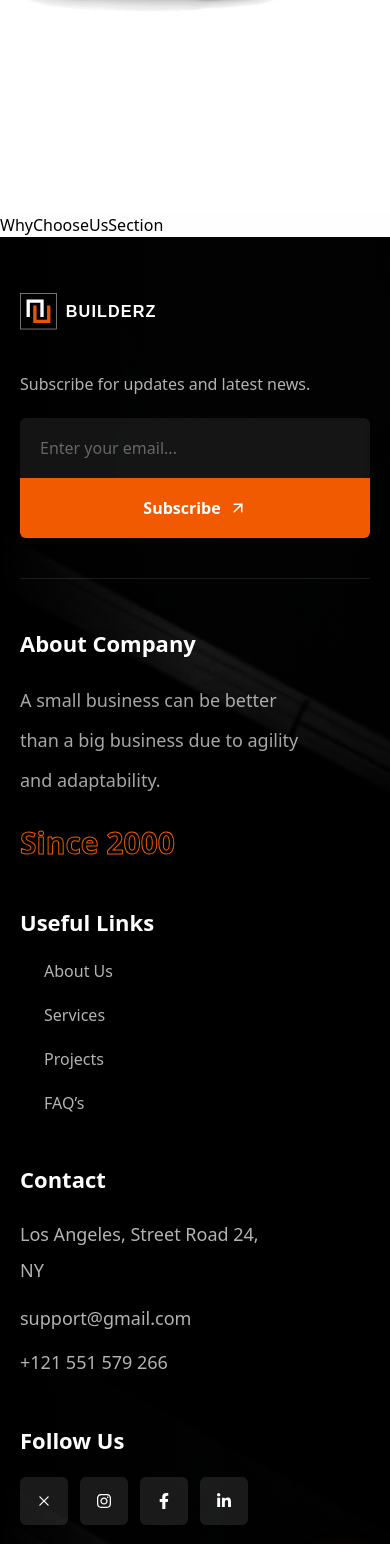
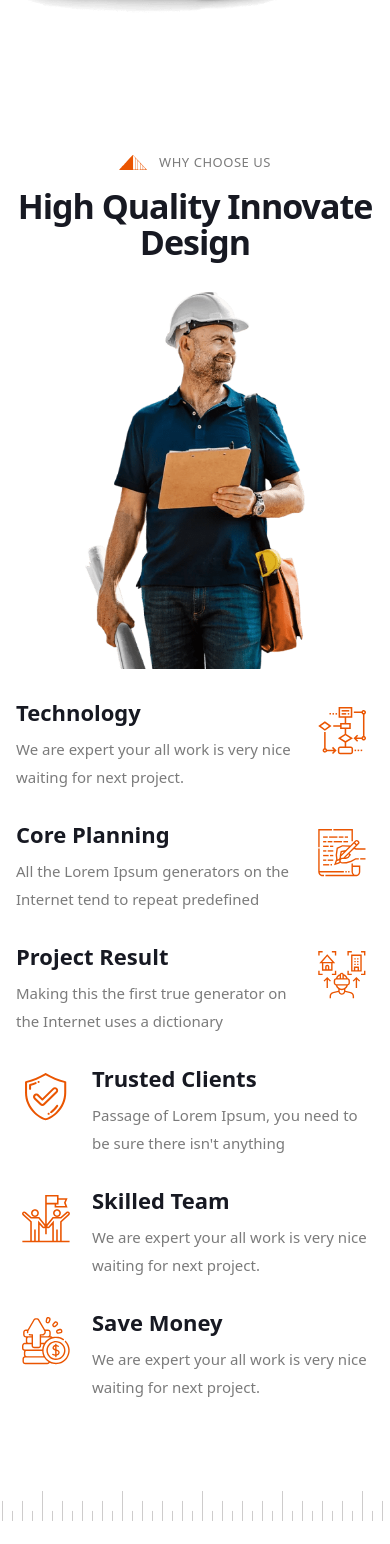
Before and after one commit to codedByShahzad/Builderz, a Next.js app: page / in a window 390 px wide. Shown: the part 5174-6718 px from the top of the page. Built offline with nearby package versions, Linux system fonts and the light colour scheme.

Commit message:
Made the Why Chosse Us Section

```diff
--- a/src/sections/QuoteSection.tsx
+++ b/src/sections/QuoteSection.tsx
@@ -6,8 +6,8 @@ import MovingEdge from "../components/MovingEdge";
 
 export default function QuoteSection() {
   return (
-    <section className="relative top-[-200px] z-10 bg-transparent py-0">
-      <div className="mx-auto max-w-[1600px] px-0 sm:px-6 lg:px-8 xl:px-10">
+    <section className="relative top-[-200px]  z-10  py-0">
+      <div className="mx-auto  max-w-[1600px] px-0 sm:px-6 lg:px-8 xl:px-10">
         <div className="relative mx-auto max-w-[1360px] overflow-visible">
           <div className="grid items-end gap-0 px-2 pb-0 pt-4 sm:px-4 lg:grid-cols-[1.34fr_0.66fr] lg:px-0 lg:pt-0">
             {/* LEFT PANEL */}
--- a/src/sections/WhyChooseUsSection.tsx
+++ b/src/sections/WhyChooseUsSection.tsx
@@ -1,9 +1,190 @@
-import React from 'react'
+"use client";
 
-const WhyChooseUsSection = () => {
+import Image from "next/image";
+import MovingEdge from "../components/MovingEdge";
+
+const leftFeatures = [
+  {
+    title: "Technology",
+    description:
+      "We are expert your all work is very nice waiting for next project.",
+    icon: "/images/why1.svg",
+  },
+  {
+    title: "Core Planning",
+    description:
+      "All the Lorem Ipsum generators on the Internet tend to repeat predefined",
+    icon: "/images/why2.svg",
+  },
+  {
+    title: "Project Result",
+    description:
+      "Making this the first true generator on the Internet uses a dictionary",
+    icon: "/images/why3.svg",
+  },
+];
+
+const rightFeatures = [
+  {
+    title: "Trusted Clients",
+    description:
+      "Passage of Lorem Ipsum, you need to be sure there isn't anything",
+    icon: "/images/why4.svg",
+  },
+  {
+    title: "Skilled Team",
+    description:
+      "We are expert your all work is very nice waiting for next project.",
+    icon: "/images/why5.svg",
+  },
+  {
+    title: "Save Money",
+    description:
+      "We are expert your all work is very nice waiting for next project.",
+    icon: "/images/why6.svg",
+  },
+];
+
+type FeatureItemProps = {
+  title: string;
+  description: string;
+  icon: string;
+  align?: "left" | "right";
+};
+
+function FeatureItem({
+  title,
+  description,
+  icon,
+  align = "left",
+}: FeatureItemProps) {
+  const isLeft = align === "left";
+
   return (
-    <div className='bg-[#FEFEFE] '>WhyChooseUsSection</div>
-  )
+    <div
+      className={`group flex items-start gap-4 ${
+        isLeft ? "lg:justify-end" : "lg:justify-start"
+      }`}
+    >
+      {isLeft && (
+        <div className="max-w-[280px] text-left lg:text-right">
+          <h3 className="text-[22px] font-semibold leading-none text-[#171922] transition duration-300 group-hover:text-[#f15a00] sm:text-[24px] xl:text-[26px]">
+            {title}
+          </h3>
+          <p className="mt-3 text-[15px] leading-7 text-[#7b7b7b] sm:text-[16px]">
+            {description}
+          </p>
+        </div>
+      )}
+
+      <div className="flex h-[60px] w-[60px] shrink-0 items-center justify-center transition duration-300 group-hover:scale-[1.05] sm:h-[64px] sm:w-[64px]">
+        <div className="transition-transform duration-500 [transform-style:preserve-3d] group-hover:[transform:rotateY(180deg)]">
+          <Image
+            src={icon}
+            alt={title}
+            width={48}
+            height={48}
+            className="h-12 w-12 object-contain"
+          />
+        </div>
+      </div>
+
+      {!isLeft && (
+        <div className="max-w-[280px] text-left">
+          <h3 className="text-[22px] font-semibold leading-none text-[#171922] transition duration-300 group-hover:text-[#f15a00] sm:text-[24px] xl:text-[26px]">
+            {title}
+          </h3>
+          <p className="mt-3 text-[15px] leading-7 text-[#7b7b7b] sm:text-[16px]">
+            {description}
+          </p>
+        </div>
+      )}
+    </div>
+  );
 }
 
-export default WhyChooseUsSection
+export default function WhyChooseUsSection() {
+  return (
+    <section className="relative top-[-100px] overflow-hidden py-10 sm:py-12 lg:py-14 xl:py-16 ">
+       <MovingEdge
+              imageSrc="/images/bartop.png"
+              position="bottom"
+              speed="normal"
+              height={30}
+            />
+      {/* giant faded background text */}
+      <div className="pointer-events-none absolute inset-x-0 top-0 hidden overflow-hidden lg:block">
+        <p className="select-none text-center text-[130px] font-semibold leading-none tracking-[-5px] text-black/[0.03] xl:text-[165px]">
+          Why Choose Us
+        </p>
+      </div>
+
+      {/* right orange accent */}
+      <div className="absolute right-0 top-44 hidden h-20 w-2 bg-[#f15a00] xl:block" />
+
+
+      <div className="relative z-10 mx-auto max-w-[1600px] pb-20 px-4 sm:px-8 lg:px-10">
+        {/* top heading */}
+        <div className="mx-auto max-w-[820px] text-center">
+          <div className="flex items-center justify-center gap-3">
+            <Image
+              src="/images/sectionicon.svg"
+              alt="Section icon"
+              width={26}
+              height={14}
+              className="h-auto w-7"
+            />
+            <span className="text-[13px] font-medium uppercase tracking-[0.04em] text-[#7b7b7b]">
+              Why Choose Us
+            </span>
+          </div>
+
+          <h2 className="mt-4 text-[34px] font-semibold leading-[1.06] tracking-[-1px] text-[#171922] sm:text-[42px] lg:text-[52px] xl:text-[58px]">
+            High Quality Innovate Design
+          </h2>
+        </div>
+
+        {/* main layout */}
+        <div className="mt-8 grid items-end gap-8 lg:grid-cols-[1fr_0.72fr_1fr] lg:gap-4 xl:mt-10 xl:gap-8">
+          {/* left features */}
+          <div className="space-y-8 lg:space-y-10 xl:space-y-12">
+            {leftFeatures.map((item) => (
+              <FeatureItem
+                key={item.title}
+                title={item.title}
+                description={item.description}
+                icon={item.icon}
+                align="left"
+              />
+            ))}
+          </div>
+
+          {/* center image */}
+          <div className="order-first mx-auto w-full max-w-[220px] lg:order-none lg:max-w-[260px] xl:max-w-[300px]">
+            <Image
+              src="/images/WhyChooseUsImage.png"
+              alt="Why Choose Us"
+              width={300}
+              height={420}
+              priority
+              className="h-auto w-full object-contain"
+            />
+          </div>
+
+          {/* right features */}
+          <div className="space-y-8 lg:space-y-10 xl:space-y-12">
+            {rightFeatures.map((item) => (
+              <FeatureItem
+                key={item.title}
+                title={item.title}
+                description={item.description}
+                icon={item.icon}
+                align="right"
+              />
+            ))}
+          </div>
+        </div>
+      </div>
+    </section>
+  );
+}
```
